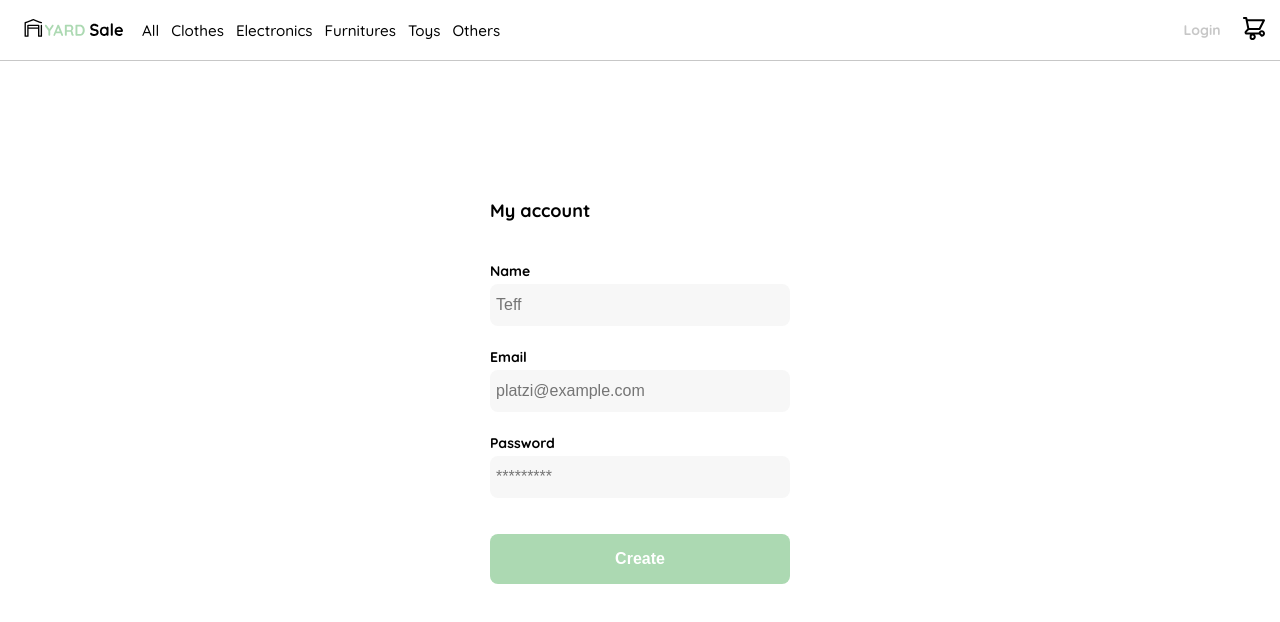
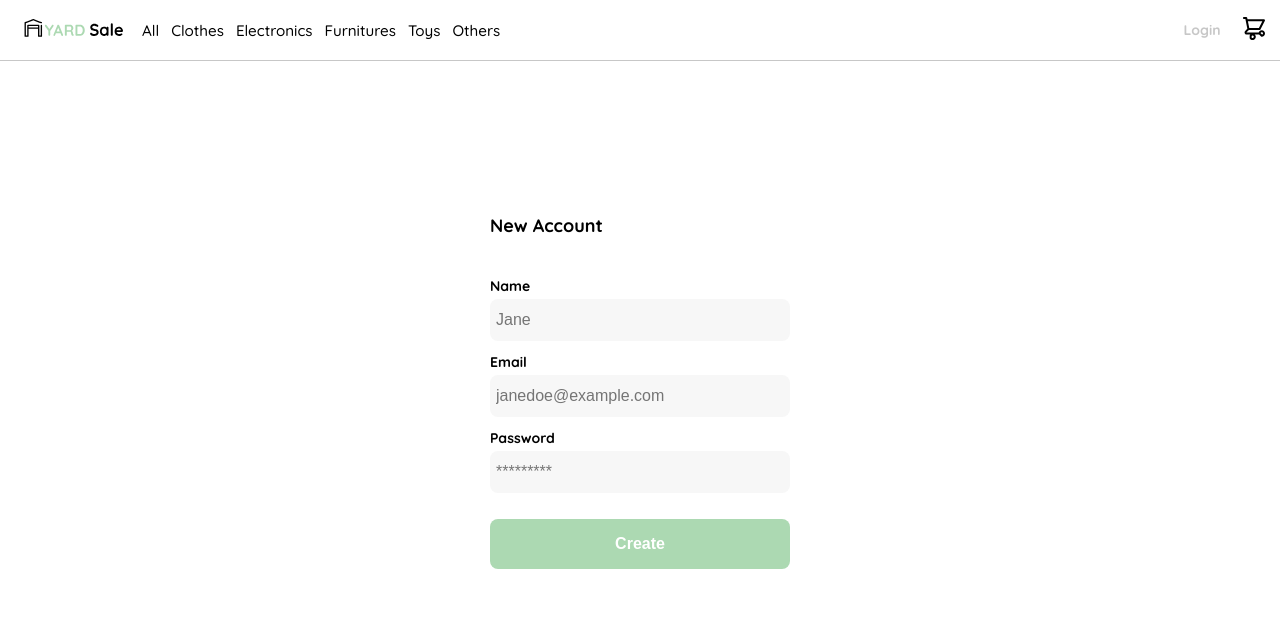
Before and after one commit to eloybernardez/react-yard-sale, a React (Vite) app: page /signup in a window 1280 px wide. Shown: the top 622 px of the page. Built offline with nearby package versions, Linux system fonts and the light colour scheme; no server answers.

Commit message:
FIX create account logic

```diff
--- a/src/hooks/useGetProducts.js
+++ b/src/hooks/useGetProducts.js
@@ -8,9 +8,10 @@ const useGetProducts = (API) => {
   useEffect(() => {
     async function fetchData() {
       const response = await axios(API);
+      setLoading(false);
       setProducts(response.data);
-      setLoading(false);
     }
+
     fetchData();
   }, []);
   return { loading, products };
--- a/src/pages/CreateAccount.jsx
+++ b/src/pages/CreateAccount.jsx
@@ -1,46 +1,111 @@
-import React from "react";
+import React, { useState, useContext, useRef } from "react";
+import { useNavigate } from "react-router-dom";
+import ModalConfirm from "../components/ModalConfirm";
+import AppContext from "../context/AppContext";
 import "../styles/CreateAccount.scss";
 
 const CreateAccount = () => {
+  const { setUsers, users, saveUsers, state } = useContext(AppContext);
+  const navigate = useNavigate();
+  const [error, setError] = useState(false);
+  const [modal, setModal] = useState(false);
+  const form = useRef(null);
+
+  const handleNewUser = () => {
+    const accountData = new FormData(form.current);
+    const data = {
+      name: accountData.get("name"),
+      email: String(accountData.get("email")),
+      pass: Number(accountData.get("pass")),
+    };
+
+    const isAlreadyRegistered = users.some((user) => user.email === data.email);
+
+    if (isAlreadyRegistered) {
+      setError(true);
+      return;
+    } else {
+      addNewUser(data.name, data.email, data.pass);
+      setModal(true);
+    }
+  };
+
+  async function handleModal(confirm) {
+    setModal(confirm);
+    setTimeout(() => navigate("/"), 2000);
+  }
+
+  const addNewUser = (name, email, pass) => {
+    const newUser = { name, email, pass, cart: [...state.cart] };
+    setUsers([...users, newUser]);
+    saveUsers([...users, newUser]);
+  };
+
   return (
     <div className="CreateAccount">
       <div className="CreateAccount-container">
-        <h1 className="title">My account</h1>
-        <form action="/" className="form">
+        {modal ? (
+          <ModalConfirm
+            title="New user created"
+            message="You've registered correctly"
+            setModal={async () => await handleModal(false)}
+          />
+        ) : null}
+        <h1 className="title">New Account</h1>
+        <form action="/" className="form" ref={form}>
           <div>
-            <label for="name" className="label">
+            <label htmlFor="name" className="label">
               Name
             </label>
             <input
               type="text"
+              name="name"
               id="name"
-              placeholder="Teff"
-              className="input input-name"
+              placeholder="Jane"
+              className={
+                error ? "input input-name input--error" : "input input-name"
+              }
+              required
             />
-            <label for="email" className="label">
+            <label htmlFor="email" className="label">
               Email
             </label>
             <input
-              type="text"
+              type="email"
+              name="email"
               id="email"
-              placeholder="platzi@example.com"
-              className="input input-email"
+              placeholder="janedoe@example.com"
+              className={
+                error ? "input input-email input--error" : "input input-email"
+              }
+              required
             />
-            <label for="password" className="label">
+            <label htmlFor="password" className="label">
               Password
             </label>
             <input
               type="password"
-              id="password"
+              name="pass"
+              id="pass"
               placeholder="*********"
-              className="input input-password"
+              className={
+                error
+                  ? "input input-password input--error"
+                  : "input input-password"
+              }
+              required
             />
           </div>
-          <input
-            type="submit"
-            value="Create"
-            className="primary-button login-button"
-          />
+          <button
+            type="button"
+            className="primary-button signup-button"
+            onClick={() => {
+              setError(false);
+              handleNewUser();
+            }}
+          >
+            Create
+          </button>
         </form>
       </div>
     </div>
--- a/src/pages/Login.jsx
+++ b/src/pages/Login.jsx
@@ -13,7 +13,7 @@ const Login = () => {
   const { findUser, setCurrentUser } = useContext(AppContext);
 
   const handleSubmit = () => {
-    const formData = new FormData(form.current); // para enviar la informacion del formulario al hacer submit
+    const formData = new FormData(form.current);
     const data = {
       username: formData.get("email"),
       password: Number(formData.get("password")),
@@ -65,9 +65,9 @@ const Login = () => {
           </button>
           <Link to="/password-recovery">Forgot my password</Link>
         </form>
-        <button type="button" className="secondary-button signup-button">
+        <Link to="/signup" className="secondary-button signup-button">
           Sign up
-        </button>
+        </Link>
       </div>
     </div>
   );
--- a/src/styles/CreateAccount.scss
+++ b/src/styles/CreateAccount.scss
@@ -1,4 +1,4 @@
-@import 'vars';
+@import "vars";
 
 .CreateAccount {
   width: 100%;
@@ -35,7 +35,7 @@
   font-weight: bold;
   margin-bottom: 4px;
 }
-.input {
+.CreateAccount form .input {
   background-color: var(--text-input-field);
   border: none;
   border-radius: 8px;
@@ -49,7 +49,11 @@
 .input-password {
   margin-bottom: 22px;
 }
-.primary-button {
+
+.input--error {
+  outline: 1px solid var(--red);
+}
+.CreateAccount-container .primary-button {
   background-color: var(--hospital-green);
   border-radius: 8px;
   border: none;
@@ -60,10 +64,23 @@
   font-weight: bold;
   height: 50px;
 }
-.login-button {
+.CreateAccount-container .signup-button {
+  display: flex;
+  justify-content: center;
+  align-items: center;
   margin-top: 14px;
   margin-bottom: 30px;
 }
+
+.signup-button:hover {
+  background-color: var(--white);
+  color: var(--hospital-green);
+}
+
+.input--error {
+  outline: 1px solid var(--red);
+}
+
 @media (max-width: 640px) {
   .form-container {
     height: 100%;
@@ -72,4 +89,8 @@
     height: 100%;
     justify-content: space-between;
   }
+
+  .CreateAccount {
+    padding-top: 35px;
   }
+}
--- a/src/styles/Login.scss
+++ b/src/styles/Login.scss
@@ -5,13 +5,15 @@
   height: 100vh;
   display: grid;
   place-items: center;
-  margin-top: 24px;
+  padding-top: 35px;
 }
+
 .Login-container {
   display: grid;
   grid-template-rows: auto 1fr auto;
   width: 300px;
 }
+
 .logo {
   width: 150px;
   margin-bottom: 48px;
@@ -63,6 +65,10 @@
   height: 50px;
 }
 
+.Login .Login-container .primary-button {
+  height: 50px;
+}
+
 .primary-button:hover {
   background-color: transparent;
   color: var(--hospital-green);
@@ -90,8 +96,26 @@
   margin-top: 14px;
   margin-bottom: 30px;
 }
+
+.signup-button {
+  display: flex;
+  justify-content: center;
+  align-items: center;
+  margin-top: 14px;
+  margin-bottom: 30px;
+  text-decoration: none;
+}
+
+.Login .Login-container .signup-button:hover {
+  background-color: var(--hospital-green);
+  color: var(--white);
+}
 @media (max-width: 640px) {
   .logo {
     display: block;
   }
+
+  .Login {
+    padding-top: 40px;
+  }
 }
--- a/src/styles/ModalConfirm.scss
+++ b/src/styles/ModalConfirm.scss
@@ -37,6 +37,7 @@
   font-size: 2rem;
   font-weight: 600;
   color: #000;
+  margin-bottom: 0;
   text-align: center;
 }
 .modal__message {
--- a/src/styles/ProductInfo.scss
+++ b/src/styles/ProductInfo.scss
@@ -117,3 +117,9 @@
   align-items: center;
   justify-content: center;
 }
+
+@media screen and (max-width: 450px) {
+  .ProductInfo {
+    width: 300px;
+  }
+}
```
Lines whose indentation alone changed are shown as unchanged.
